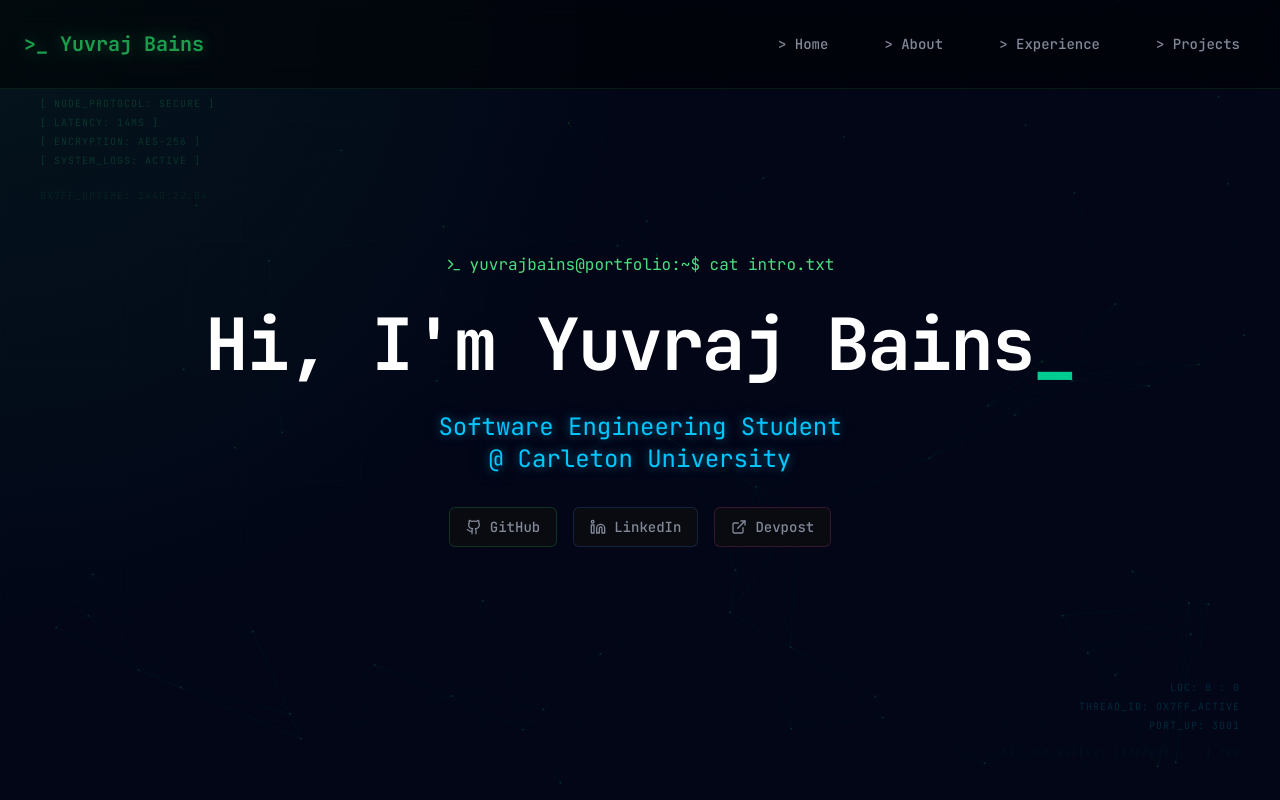
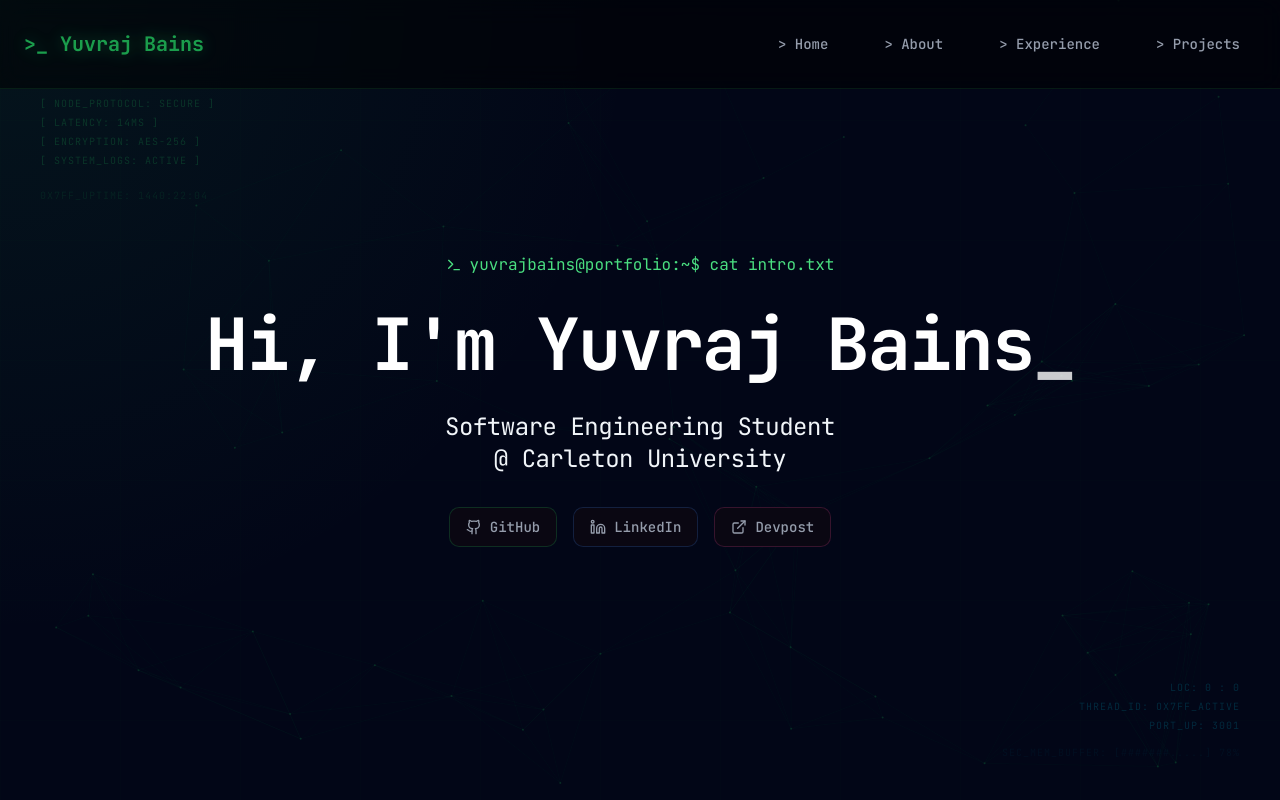
Before and after one commit to yuvraajbains/Personal-Website, a React (Create React App) app: page / in a window 1280 px wide. Shown: the top 800 px of the page. Built offline with nearby package versions, Linux system fonts and the light colour scheme.

Commit message:
redesign: neural-lab dark theme tokens, fonts, and motion system

```diff
--- a/src/index.css
+++ b/src/index.css
@@ -1,4 +1,9 @@
-@import url('https://fonts.googleapis.com/css2?family=JetBrains+Mono:wght@300;400;500;600;700&family=Inter:wght@300;400;500;600;700&display=swap');
+/* Hallmark · genre: atmospheric (custom cool-neural tuning) · macrostructure: Marquee Hero + Portfolio Grid
+ * theme: custom "neural-lab" · paper oklch(9% 0.03 275) · accent oklch(72% 0.15 220) synapse-blue + oklch(70% 0.19 300) spark-violet
+ * display: Space Grotesk · body: IBM Plex Sans · mono: JetBrains Mono · nav: N5 floating-pill · footer: Ft5 statement
+ */
+
+@import url('https://fonts.googleapis.com/css2?family=Space+Grotesk:wght@500;600;700&family=IBM+Plex+Sans:wght@300;400;500;600&family=JetBrains+Mono:wght@400;500;600;700&display=swap');
 
 @tailwind base;
 @tailwind components;
@@ -6,54 +11,63 @@
 
 @layer base {
   :root {
-    --background: 230 25% 5%;
-    --foreground: 220 15% 85%;
+    /* ---- surfaces (elevation ladder: higher = lighter, per dark-mode recipe) ---- */
+    --background: 254 42% 5%;
+    --foreground: 220 22% 93%;
 
-    --card: 230 20% 8%;
-    --card-foreground: 220 15% 85%;
+    --card: 254 34% 8%;
+    --card-foreground: 220 22% 93%;
 
-    --popover: 230 20% 8%;
-    --popover-foreground: 220 15% 85%;
+    --popover: 254 32% 9%;
+    --popover-foreground: 220 22% 93%;
 
-    --primary: 162 100% 50%;
-    --primary-foreground: 230 25% 5%;
+    --surface-2: 254 30% 11%;
+    --surface-3: 254 28% 14%;
 
-    --secondary: 193 100% 50%;
-    --secondary-foreground: 230 25% 5%;
+    /* ---- brand: two accents only — synapse (signal) + spark (secondary) ---- */
+    --primary: 201 96% 58%;
+    --primary-foreground: 254 42% 6%;
 
-    --muted: 230 15% 15%;
-    --muted-foreground: 220 10% 55%;
+    --secondary: 262 83% 68%;
+    --secondary-foreground: 254 42% 6%;
 
-    --accent: 258 89% 66%;
-    --accent-foreground: 0 0% 100%;
+    --muted: 254 20% 15%;
+    --muted-foreground: 220 12% 63%;
 
-    --destructive: 0 84% 60%;
-    --destructive-foreground: 210 40% 98%;
+    --accent: 201 96% 58%;
+    --accent-foreground: 220 30% 97%;
 
-    --border: 230 15% 18%;
-    --input: 230 15% 18%;
-    --ring: 162 100% 50%;
+    --destructive: 4 78% 60%;
+    --destructive-foreground: 0 0% 98%;
 
-    --radius: 0.5rem;
+    --border: 254 24% 17%;
+    --input: 254 24% 17%;
+    --ring: 201 96% 58%;
 
-    --neon-green: 162 100% 50%;
-    --neon-cyan: 193 100% 50%;
-    --neon-purple: 258 89% 66%;
-    --neon-pink: 340 100% 55%;
-    --neon-orange: 20 85% 60%;
+    --radius: 0.75rem;
 
-    --terminal-bg: 230 25% 3%;
-    --terminal-border: 162 100% 50%;
-    --terminal-text: 162 80% 70%;
+    /* ---- named neural accents ---- */
+    --signal: 201 96% 58%;
+    --signal-dim: 201 70% 42%;
+    --spark: 262 83% 68%;
+    --spark-dim: 262 55% 48%;
 
-    --sidebar-background: 230 25% 5%;
-    --sidebar-foreground: 220 15% 85%;
-    --sidebar-primary: 162 100% 50%;
-    --sidebar-primary-foreground: 230 25% 5%;
-    --sidebar-accent: 230 15% 15%;
-    --sidebar-accent-foreground: 220 15% 85%;
-    --sidebar-border: 230 15% 18%;
-    --sidebar-ring: 162 100% 50%;
+    --sidebar-background: 254 42% 5%;
+    --sidebar-foreground: 220 22% 93%;
+    --sidebar-primary: 201 96% 58%;
+    --sidebar-primary-foreground: 254 42% 6%;
+    --sidebar-accent: 254 20% 15%;
+    --sidebar-accent-foreground: 220 22% 93%;
+    --sidebar-border: 254 24% 17%;
+    --sidebar-ring: 201 96% 58%;
+
+    /* ---- motion tokens ---- */
+    --ease-out: cubic-bezier(0.16, 1, 0.3, 1);
+    --ease-in: cubic-bezier(0.7, 0, 0.84, 0);
+    --ease-in-out: cubic-bezier(0.65, 0, 0.35, 1);
+    --dur-micro: 120ms;
+    --dur-short: 220ms;
+    --dur-long: 420ms;
   }
 }
 
@@ -62,9 +76,15 @@
     @apply border-border;
   }
 
+  html {
+    overflow-x: clip;
+  }
+
   body {
-    @apply bg-background text-foreground font-sans;
-    font-family: 'Inter', sans-serif;
+    @apply bg-background text-foreground;
+    font-family: 'IBM Plex Sans', sans-serif;
+    font-weight: 350;
+    overflow-x: clip;
   }
 
   h1,
@@ -73,7 +93,8 @@
   h4,
   h5,
   h6 {
-    font-family: 'JetBrains Mono', monospace;
+    font-family: 'Space Grotesk', sans-serif;
+    letter-spacing: -0.02em;
   }
 
   code,
@@ -83,8 +104,13 @@
   }
 
   ::selection {
-    background: hsl(162 100% 50% / 0.3);
+    background: hsl(var(--signal) / 0.3);
     color: hsl(0 0% 100%);
+  }
+
+  :focus-visible {
+    outline: 2px solid hsl(var(--ring));
+    outline-offset: 2px;
   }
 
   ::-webkit-scrollbar {
@@ -92,99 +118,70 @@
   }
 
   ::-webkit-scrollbar-track {
-    background: hsl(230 25% 5%);
+    background: hsl(var(--background));
   }
 
   ::-webkit-scrollbar-thumb {
-    background: hsl(162 100% 50% / 0.3);
+    background: hsl(var(--signal) / 0.35);
     border-radius: 3px;
   }
 
   ::-webkit-scrollbar-thumb:hover {
-    background: hsl(162 100% 50% / 0.5);
+    background: hsl(var(--signal) / 0.55);
   }
 }
 
 @layer utilities {
-  .text-glow-green {
-    text-shadow: 0 0 10px hsl(162 100% 50% / 0.5), 0 0 40px hsl(162 100% 50% / 0.2);
+  .text-glow-signal {
+    text-shadow: 0 0 10px hsl(var(--signal) / 0.5), 0 0 40px hsl(var(--signal) / 0.18);
   }
 
-  .text-glow-cyan {
-    text-shadow: 0 0 10px hsl(193 100% 50% / 0.5), 0 0 40px hsl(193 100% 50% / 0.2);
+  .text-glow-spark {
+    text-shadow: 0 0 10px hsl(var(--spark) / 0.5), 0 0 40px hsl(var(--spark) / 0.18);
   }
 
-  .text-glow-purple {
-    text-shadow: 0 0 10px hsl(258 89% 66% / 0.5), 0 0 40px hsl(258 89% 66% / 0.2);
+  .box-glow-signal {
+    box-shadow: 0 0 20px hsl(var(--signal) / 0.15), inset 0 0 20px hsl(var(--signal) / 0.04);
   }
 
-  .box-glow-green {
-    box-shadow: 0 0 15px hsl(162 100% 50% / 0.15), inset 0 0 15px hsl(162 100% 50% / 0.05);
-  }
-
-  .box-glow-cyan {
-    box-shadow: 0 0 15px hsl(193 100% 50% / 0.15), inset 0 0 15px hsl(193 100% 50% / 0.05);
-  }
-
-  .box-glow-purple {
-    box-shadow: 0 0 15px hsl(258 89% 66% / 0.15), inset 0 0 15px hsl(258 89% 66% / 0.05);
-  }
-
-  .box-glow-pink {
-    box-shadow: 0 0 15px hsl(340 100% 55% / 0.15), inset 0 0 15px hsl(340 100% 55% / 0.05);
-  }
-
-  .box-glow-orange {
-    box-shadow: 0 0 15px hsl(20 85% 60% / 0.15), inset 0 0 15px hsl(20 85% 60% / 0.05);
+  .box-glow-spark {
+    box-shadow: 0 0 20px hsl(var(--spark) / 0.15), inset 0 0 20px hsl(var(--spark) / 0.04);
   }
 
   .terminal-card {
-    @apply bg-card border border-border rounded-lg transition-all duration-300;
-    background: linear-gradient(145deg, hsl(230 20% 8%) 0%, hsl(230 25% 4%) 100%);
+    @apply bg-card border border-border rounded-xl transition-all duration-300;
+    background: linear-gradient(160deg, hsl(var(--surface-2)) 0%, hsl(var(--card)) 100%);
   }
 
-  .hacker-glow-green:hover {
-    box-shadow: 0 0 25px hsl(162 100% 50% / 0.15);
-    border-color: hsl(162 100% 50% / 0.4);
+  .node-glow:hover {
+    box-shadow: 0 0 32px hsl(var(--signal) / 0.14);
+    border-color: hsl(var(--signal) / 0.45);
   }
 
-  .hacker-glow-purple:hover {
-    box-shadow: 0 0 25px hsl(258 89% 66% / 0.15);
-    border-color: hsl(258 89% 66% / 0.4);
+  .node-glow-spark:hover {
+    box-shadow: 0 0 32px hsl(var(--spark) / 0.14);
+    border-color: hsl(var(--spark) / 0.45);
   }
 
-  .hacker-glow-cyan:hover {
-    box-shadow: 0 0 25px hsl(193 100% 50% / 0.15);
-    border-color: hsl(193 100% 50% / 0.4);
+  .blueprint-grid {
+    background-image:
+      linear-gradient(hsl(var(--signal) / 0.05) 1px, transparent 1px),
+      linear-gradient(90deg, hsl(var(--signal) / 0.05) 1px, transparent 1px);
+    background-size: 56px 56px;
   }
 
-  .hacker-glow-red:hover {
-    box-shadow: 0 0 25px hsl(340 100% 55% / 0.15);
-    border-color: hsl(340 100% 55% / 0.4);
+  .reveal {
+    opacity: 0;
+    transform: translateY(14px);
+    animation: reveal var(--dur-long) var(--ease-out) forwards;
+    animation-delay: calc(var(--i, 0) * 70ms);
   }
+}
 
-  .scanline {
-    position: relative;
-    overflow: hidden;
-  }
-
-  .scanline::after {
-    content: '';
-    position: absolute;
-    inset: 0;
-    background: repeating-linear-gradient(0deg,
-        transparent,
-        transparent 2px,
-        hsl(162 100% 50% / 0.015) 2px,
-        hsl(162 100% 50% / 0.015) 4px);
-    pointer-events: none;
-  }
-
-  .grid-pattern {
-    background-image:
-      linear-gradient(hsl(162 100% 50% / 0.03) 1px, transparent 1px),
-      linear-gradient(90deg, hsl(162 100% 50% / 0.03) 1px, transparent 1px);
-    background-size: 60px 60px;
+@keyframes reveal {
+  to {
+    opacity: 1;
+    transform: none;
   }
 }
 
@@ -200,62 +197,32 @@
   }
 }
 
-@keyframes typing {
-  from {
-    width: 0;
-  }
-
-  to {
-    width: 100%;
-  }
-}
-
-@keyframes glitch {
-  0% {
-    transform: translate(0);
-  }
-
-  20% {
-    transform: translate(-2px, 2px);
-  }
-
-  40% {
-    transform: translate(-2px, -2px);
-  }
-
-  60% {
-    transform: translate(2px, 2px);
-  }
-
-  80% {
-    transform: translate(2px, -2px);
-  }
-
-  100% {
-    transform: translate(0);
-  }
-}
-
-@keyframes float {
+@keyframes node-pulse {
 
   0%,
   100% {
-    transform: translateY(0);
-  }
-
-  50% {
-    transform: translateY(-10px);
-  }
-}
-
-@keyframes pulse-glow {
-
-  0%,
-  100% {
-    opacity: 0.4;
+    opacity: 0.5;
+    transform: scale(1);
   }
 
   50% {
     opacity: 1;
+    transform: scale(1.15);
   }
 }
+
+@media (prefers-reduced-motion: reduce) {
+
+  *,
+  *::before,
+  *::after {
+    animation-duration: 150ms !important;
+    animation-iteration-count: 1 !important;
+    transition-duration: 150ms !important;
+  }
+
+  .reveal {
+    animation: reveal 150ms linear forwards;
+    animation-delay: 0ms;
+  }
+}
--- a/tailwind.config.js
+++ b/tailwind.config.js
@@ -47,22 +47,32 @@ module.exports = {
                     DEFAULT: "hsl(var(--card))",
                     foreground: "hsl(var(--card-foreground))",
                 },
-                neon: {
-                    green: "hsl(var(--neon-green))",
-                    cyan: "hsl(var(--neon-cyan))",
-                    purple: "hsl(var(--neon-purple))",
-                    pink: "hsl(var(--neon-pink))",
-                    orange: "hsl(var(--neon-orange))",
+                surface: {
+                    2: "hsl(var(--surface-2))",
+                    3: "hsl(var(--surface-3))",
+                },
+                signal: {
+                    DEFAULT: "hsl(var(--signal))",
+                    dim: "hsl(var(--signal-dim))",
+                },
+                spark: {
+                    DEFAULT: "hsl(var(--spark))",
+                    dim: "hsl(var(--spark-dim))",
                 },
             },
             fontFamily: {
-                sans: ["Inter", "sans-serif"],
+                sans: ["IBM Plex Sans", "sans-serif"],
+                display: ["Space Grotesk", "sans-serif"],
                 mono: ["JetBrains Mono", "monospace"],
             },
             borderRadius: {
                 lg: "var(--radius)",
                 md: "calc(var(--radius) - 2px)",
                 sm: "calc(var(--radius) - 4px)",
+            },
+            transitionTimingFunction: {
+                out: "cubic-bezier(0.16, 1, 0.3, 1)",
+                in: "cubic-bezier(0.7, 0, 0.84, 0)",
             },
             keyframes: {
                 "accordion-down": {
@@ -73,10 +83,15 @@ module.exports = {
                     from: { height: "var(--radix-accordion-content-height)" },
                     to: { height: 0 },
                 },
+                "node-pulse": {
+                    "0%, 100%": { opacity: 0.5, transform: "scale(1)" },
+                    "50%": { opacity: 1, transform: "scale(1.15)" },
+                },
             },
             animation: {
                 "accordion-down": "accordion-down 0.2s ease-out",
                 "accordion-up": "accordion-up 0.2s ease-out",
+                "node-pulse": "node-pulse 2.4s ease-in-out infinite",
             },
         },
     },
```
